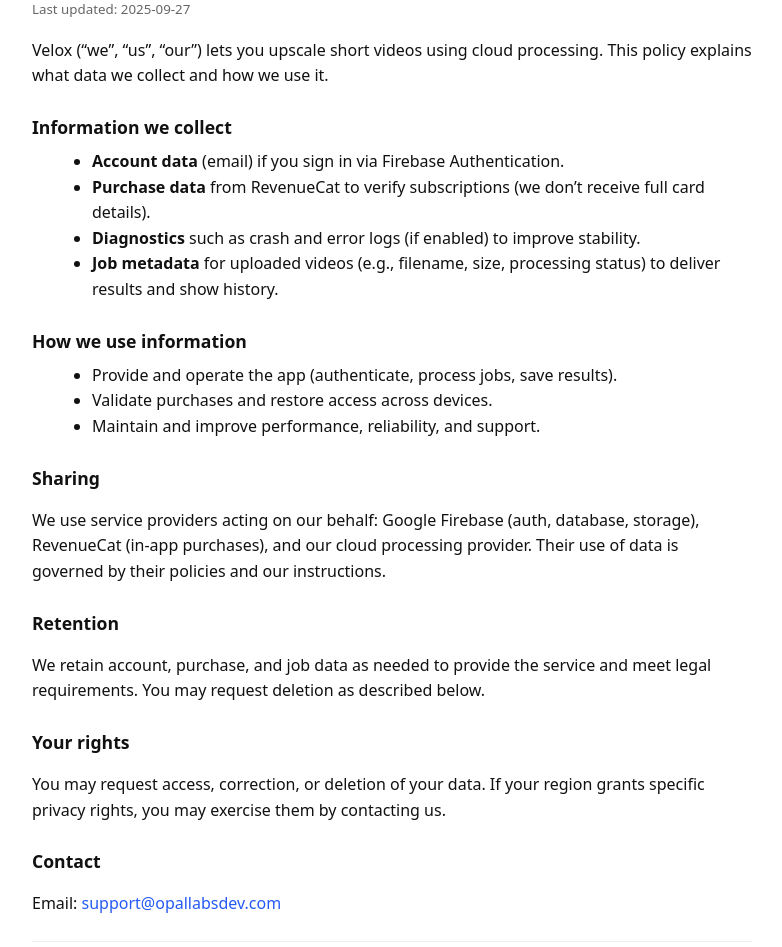
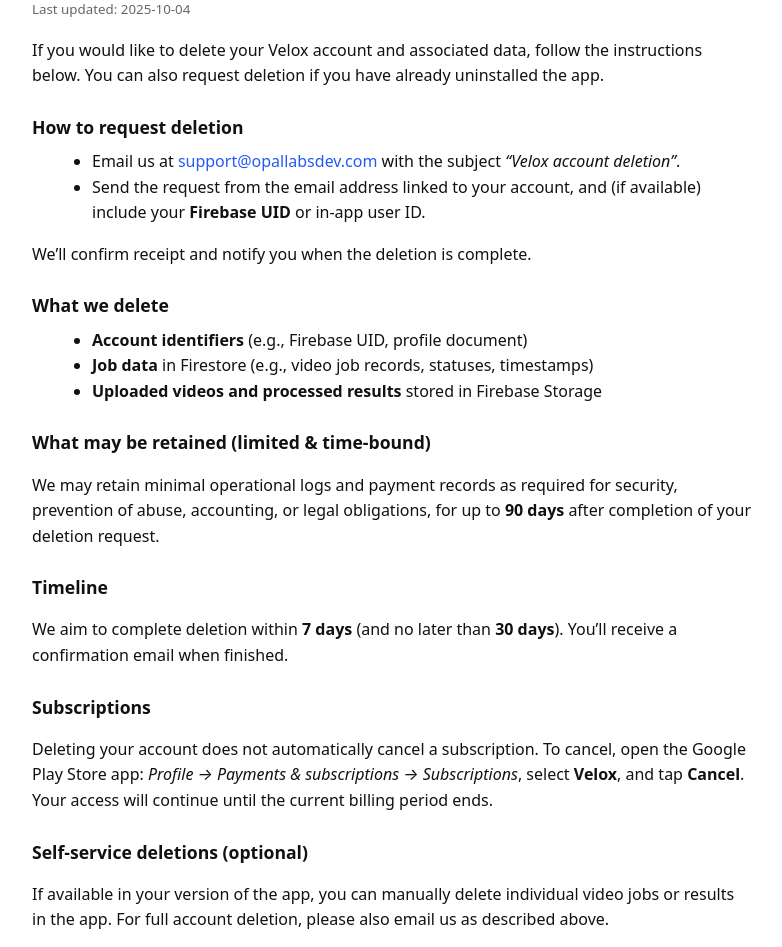
Before and after one commit to Opal-Labs-Dev/opallabsdev.github.io, a plain HTML site: page velox/delete-account/index.html in a window 1280 px wide. Shown: the part 87-1034 px from the top of the page, without its empty margins (248-1030 px from the left). Drawn offline with Linux system fonts and the light colour scheme.

Commit message:
Update index.html

```diff
--- a/velox/privacy/index.html
+++ b/velox/delete-account/index.html
@@ -3,7 +3,7 @@
 <head>
   <meta charset="utf-8">
   <meta name="viewport" content="width=device-width,initial-scale=1">
-  <title>Privacy Policy – Velox</title>
+  <title>Account & Data Deletion – Velox</title>
   <meta name="color-scheme" content="dark light">
   <meta name="theme-color" content="#0b0b0d">
   <style>
@@ -30,41 +30,43 @@
   </style>
 </head>
 <body>
-  <h1>Privacy Policy</h1>
-  <small>Last updated: 2025-09-27</small>
+  <h1>Account & Data Deletion</h1>
+  <small>Last updated: 2025-10-04</small>
 
-  <p>Velox (“we”, “us”, “our”) lets you upscale short videos using cloud processing. This policy explains what data we collect and how we use it.</p>
+  <p>If you would like to delete your Velox account and associated data, follow the instructions below. You can also request deletion if you have already uninstalled the app.</p>
 
-  <h2>Information we collect</h2>
+  <h2>How to request deletion</h2>
   <ul>
-    <li><strong>Account data</strong> (email) if you sign in via Firebase Authentication.</li>
-    <li><strong>Purchase data</strong> from RevenueCat to verify subscriptions (we don’t receive full card details).</li>
-    <li><strong>Diagnostics</strong> such as crash and error logs (if enabled) to improve stability.</li>
-    <li><strong>Job metadata</strong> for uploaded videos (e.g., filename, size, processing status) to deliver results and show history.</li>
+    <li>Email us at <a href="mailto:support@opallabsdev.com">support@opallabsdev.com</a> with the subject <em>“Velox account deletion”</em>.</li>
+    <li>Send the request from the email address linked to your account, and (if available) include your <strong>Firebase UID</strong> or in-app user ID.</li>
+  </ul>
+  <p>We’ll confirm receipt and notify you when the deletion is complete.</p>
+
+  <h2>What we delete</h2>
+  <ul>
+    <li><strong>Account identifiers</strong> (e.g., Firebase UID, profile document)</li>
+    <li><strong>Job data</strong> in Firestore (e.g., video job records, statuses, timestamps)</li>
+    <li><strong>Uploaded videos and processed results</strong> stored in Firebase Storage</li>
   </ul>
 
-  <h2>How we use information</h2>
-  <ul>
-    <li>Provide and operate the app (authenticate, process jobs, save results).</li>
-    <li>Validate purchases and restore access across devices.</li>
-    <li>Maintain and improve performance, reliability, and support.</li>
-  </ul>
+  <h2>What may be retained (limited & time-bound)</h2>
+  <p>We may retain minimal operational logs and payment records as required for security, prevention of abuse, accounting, or legal obligations, for up to <strong>90 days</strong> after completion of your deletion request.</p>
 
-  <h2>Sharing</h2>
-  <p>We use service providers acting on our behalf: Google Firebase (auth, database, storage), RevenueCat (in-app purchases), and our cloud processing provider. Their use of data is governed by their policies and our instructions.</p>
+  <h2>Timeline</h2>
+  <p>We aim to complete deletion within <strong>7 days</strong> (and no later than <strong>30 days</strong>). You’ll receive a confirmation email when finished.</p>
 
-  <h2>Retention</h2>
-  <p>We retain account, purchase, and job data as needed to provide the service and meet legal requirements. You may request deletion as described below.</p>
+  <h2>Subscriptions</h2>
+  <p>Deleting your account does not automatically cancel a subscription. To cancel, open the Google Play Store app: <em>Profile → Payments & subscriptions → Subscriptions</em>, select <strong>Velox</strong>, and tap <strong>Cancel</strong>. Your access will continue until the current billing period ends.</p>
 
-  <h2>Your rights</h2>
-  <p>You may request access, correction, or deletion of your data. If your region grants specific privacy rights, you may exercise them by contacting us.</p>
+  <h2>Self-service deletions (optional)</h2>
+  <p>If available in your version of the app, you can manually delete individual video jobs or results in the app. For full account deletion, please also email us as described above.</p>
 
   <h2>Contact</h2>
   <p>Email: <a href="mailto:support@opallabsdev.com">support@opallabsdev.com</a></p>
 
   <hr>
   <footer>
-    See also our <a href="terms.html">Terms of Service</a>.
+    See also our <a href="/privacy/">Privacy Policy</a> and <a href="/terms/">Terms of Service</a>.
   </footer>
 </body>
 </html>
```
